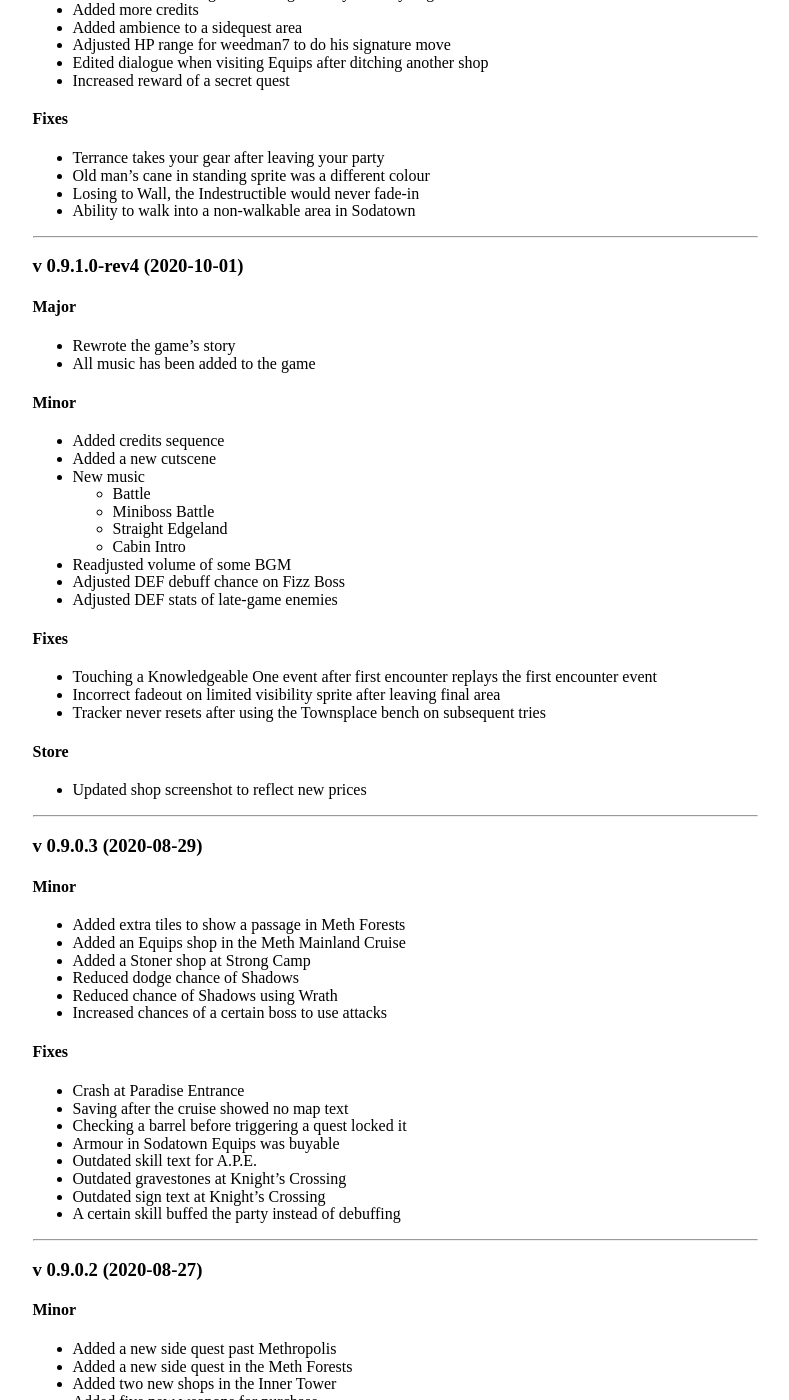
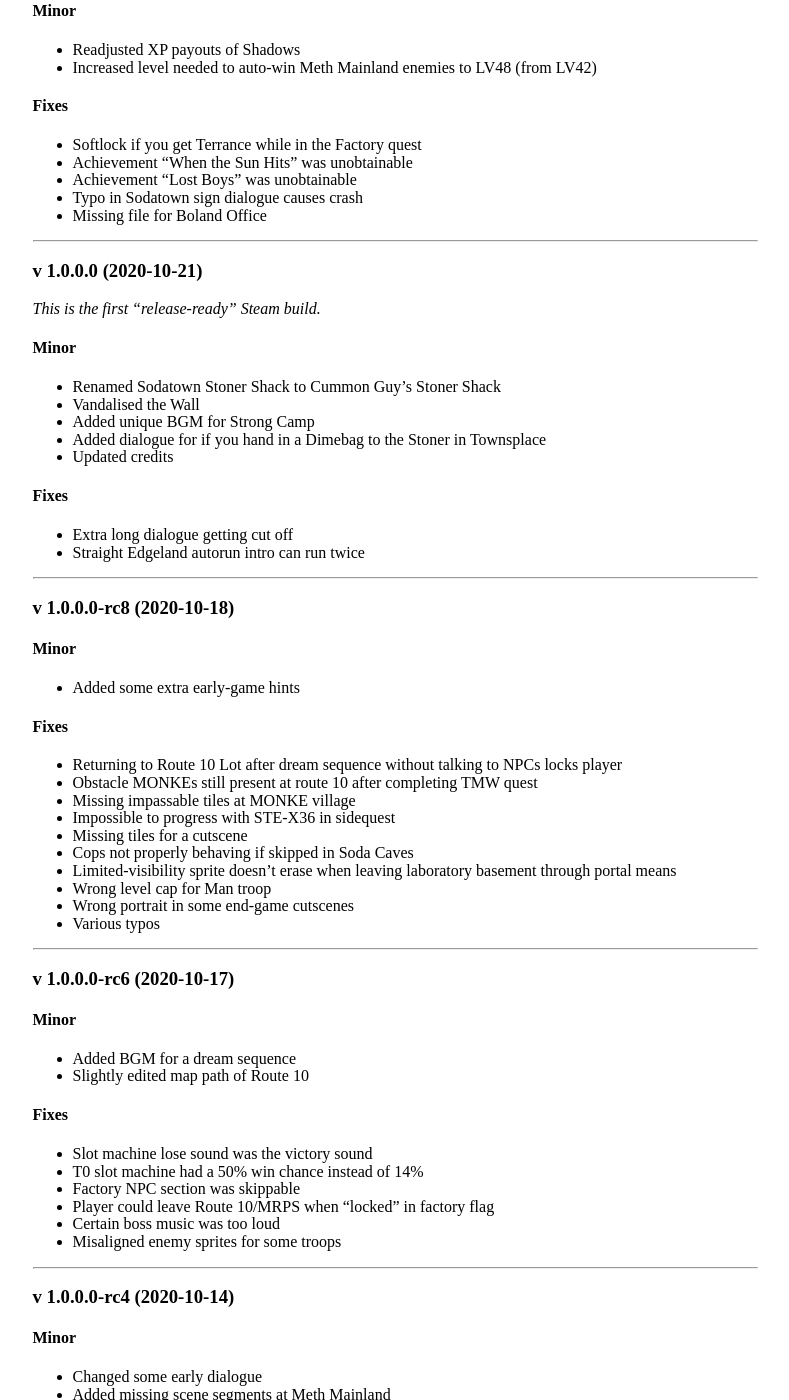
Before and after one commit to onlytomorrow/onlytomorrow.github.io, a Jekyll site: the page built from buildlog.md, in a window 1280 px wide and 1400 px high, scrolled down 1253 px. Shown: the whole window, without its empty margins (245-1034 px from the left). Built offline with Jekyll 4.4.1, drawn with Linux system fonts in a browser that asks for light colours; some of the changed text lies outside the part shown.

Commit message:
Update buildlog and home

```diff
--- a/_layouts/home.html
+++ b/_layouts/home.html
@@ -3,6 +3,6 @@
 <link rel='stylesheet' href='{{ site.url }}/assets/css/syntax.css' type='text/css'>
 <body>
     {{ content }}
-    <p><small> <i>2020-10-07</i> </small></p>
+    <p><small> <i>2020-11-20</i> </small></p>
 </body>
 </html>
--- a/buildlog.md
+++ b/buildlog.md
@@ -14,6 +14,124 @@
 **0.8.0.0** - Side quests: add Factory and Bug Spray quests
 **0.9.0.0** - Straight edge: add Straight Edge mode
 **1.0.0.0** - Steam game ready: OST complete
+
+---
+
+### v 1.0.0.3 (2020-11-05)
+
+#### Fixes
+- Broken message width after reading a message before the first boss
+- Infinitely flip a switch in the Laboratory to get the achievement
+- Bruzzle's contract doesn't disappear if you say no
+- Pitheor's weapons and skills weren't buyable and caused a crash
+
+---
+
+### v 1.0.0.2-rev1 (2020-10-24)
+
+#### Minor
+- Added proper fullscreen support
+- Removed the ability to use F1 and F12 ingame
+- Reduced stun chance of Falkon from 40% to 15%
+- Reduced stun chance of Interference from 40% to 25%
+
+#### Fixes
+- Depths Cleaning Man encounters used old events
+- Soda Port Vigilantes used old events
+- Cruise Ninjas used old events
+
+---
+
+### v 1.0.0.1-rev2 (2020-10-22)
+
+#### Minor
+- Raised level cap to 99
+- Removed auto-win for late-game enemies
+- Added another hidden achievement: "Shadow Boxing"
+- Added a hint in the Laboratory Basement
+
+#### Fixes
+- Ooze was unusable
+- Auto-win events used the player version of Kill Yourself
+- Leftover debug message when using Plastic Knife
+- Multiple typos
+---
+
+### v 1.0.0.0-rev6 (2020-10-22)
+
+#### Minor
+- Readjusted XP payouts of Shadows
+- Increased level needed to auto-win Meth Mainland enemies to LV48 (from LV42)
+
+#### Fixes
+- Softlock if you get Terrance while in the Factory quest
+- Achievement "When the Sun Hits" was unobtainable
+- Achievement "Lost Boys" was unobtainable
+- Typo in Sodatown sign dialogue causes crash
+- Missing file for Boland Office
+
+---
+
+### v 1.0.0.0 (2020-10-21)
+
+*This is the first "release-ready" Steam build.*
+
+#### Minor
+- Renamed Sodatown Stoner Shack to Cummon Guy's Stoner Shack
+- Vandalised the Wall
+- Added unique BGM for Strong Camp
+- Added dialogue for if you hand in a Dimebag to the Stoner in Townsplace
+- Updated credits
+
+#### Fixes
+- Extra long dialogue getting cut off
+- Straight Edgeland autorun intro can run twice
+
+---
+
+### v 1.0.0.0-rc8 (2020-10-18)
+
+#### Minor
+- Added some extra early-game hints
+
+#### Fixes
+- Returning to Route 10 Lot after dream sequence without talking to NPCs locks player
+- Obstacle MONKEs still present at route 10 after completing TMW quest
+- Missing impassable tiles at MONKE village
+- Impossible to progress with STE-X36 in sidequest
+- Missing tiles for a cutscene
+- Cops not properly behaving if skipped in Soda Caves
+- Limited-visibility sprite doesn't erase when leaving laboratory basement through portal means
+- Wrong level cap for Man troop
+- Wrong portrait in some end-game cutscenes
+- Various typos
+
+---
+
+### v 1.0.0.0-rc6 (2020-10-17)
+
+#### Minor
+- Added BGM for a dream sequence
+- Slightly edited map path of Route 10
+
+#### Fixes
+- Slot machine lose sound was the victory sound
+- T0 slot machine had a 50% win chance instead of 14%
+- Factory NPC section was skippable
+- Player could leave Route 10/MRPS when "locked" in factory flag
+- Certain boss music was too loud
+- Misaligned enemy sprites for some troops
+
+---
+
+### v 1.0.0.0-rc4 (2020-10-14)
+
+#### Minor
+- Changed some early dialogue
+- Added missing scene segments at Meth Mainland
+
+#### Fixes
+- Bronk doesn't show up if player doesn't begin the contract quest
 
 ---
 
```
Also changed, not shown: other parts of buildlog.md (+1 -1 lines), index.md (+1 -1 lines).
